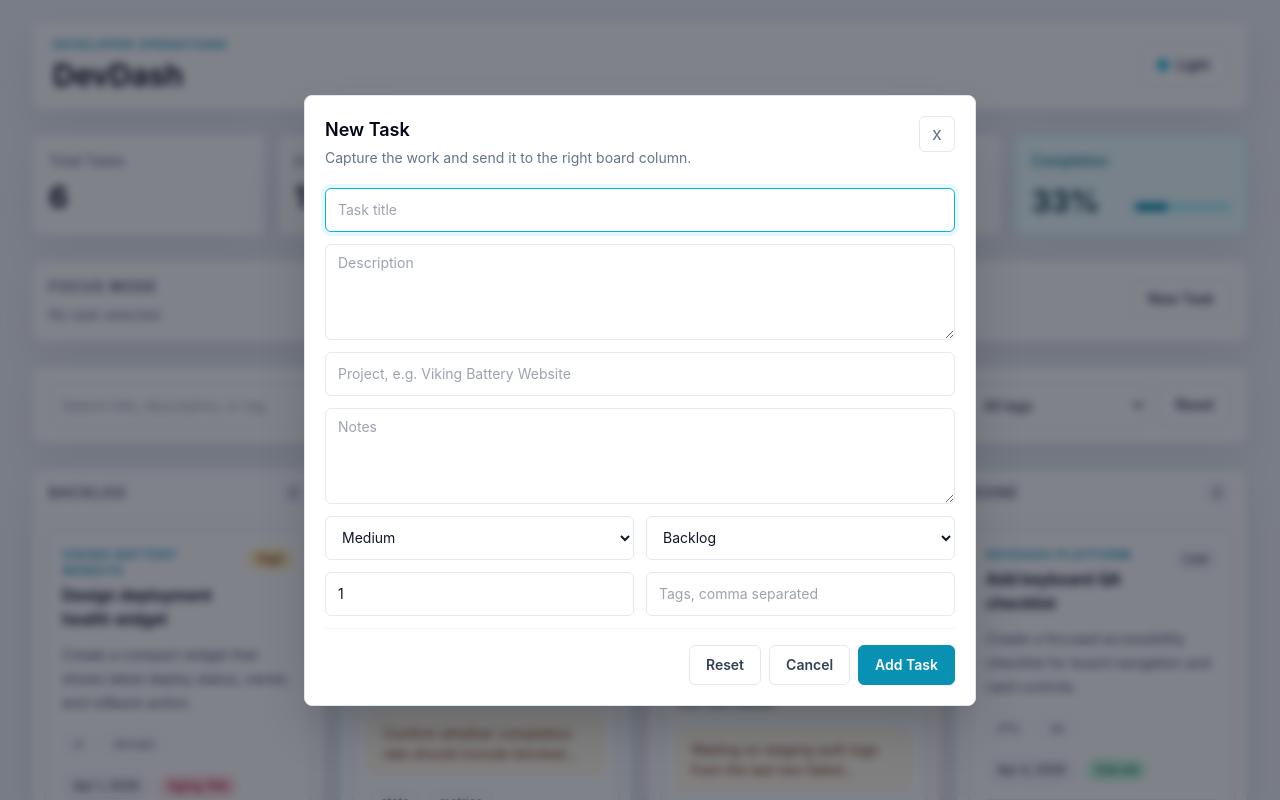
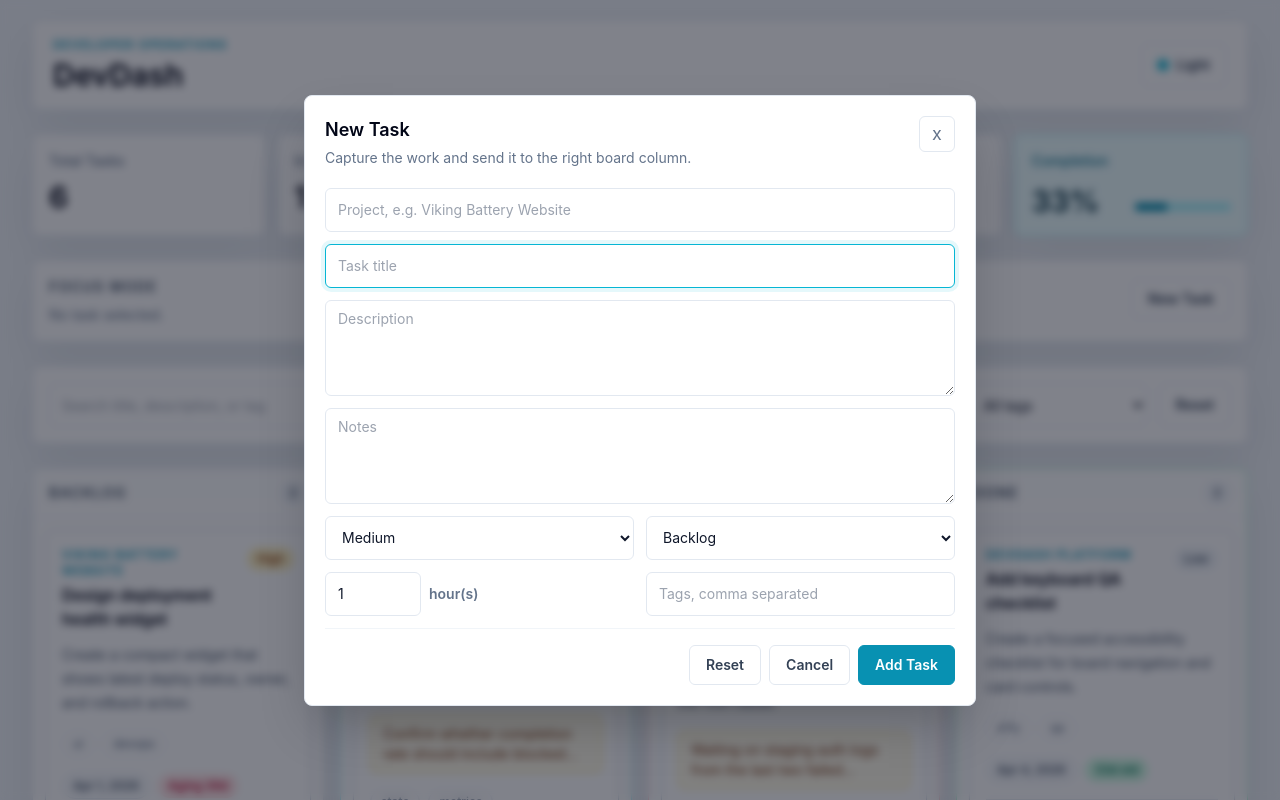
Before and after one commit to error411/DevDash, a React (Vite) app: page / in a window 1280 px wide. Both pictures are taken after a click on the button "New Task". Shown: the top 800 px of the page. Built offline with nearby package versions, Linux system fonts and the light colour scheme.

Commit message:
cleaned up add task modal

```diff
--- a/src/components/tasks/NewTaskForm.tsx
+++ b/src/components/tasks/NewTaskForm.tsx
@@ -147,6 +147,14 @@ export const NewTaskForm = () => {
             <form className="mt-5 grid gap-3 md:grid-cols-2" onSubmit={handleSubmit}>
               <input
                 className="field md:col-span-2"
+                value={form.project}
+                onChange={(event) => updateForm('project', event.target.value)}
+                placeholder="Project, e.g. Viking Battery Website"
+                aria-label="Project"
+              />
+
+              <input
+                className="field md:col-span-2"
                 value={form.title}
                 onChange={(event) => updateForm('title', event.target.value)}
                 placeholder="Task title"
@@ -161,14 +169,6 @@ export const NewTaskForm = () => {
                 onChange={(event) => updateForm('description', event.target.value)}
                 placeholder="Description"
                 aria-label="Task description"
-              />
-
-              <input
-                className="field md:col-span-2"
-                value={form.project}
-                onChange={(event) => updateForm('project', event.target.value)}
-                placeholder="Project, e.g. Viking Battery Website"
-                aria-label="Project"
               />
 
               <textarea
@@ -205,17 +205,22 @@ export const NewTaskForm = () => {
                 ))}
               </select>
 
+              <div className="flex items-center gap-2">
                 <input
-                className="field"
+                  className="field w-24"
                   type="number"
                   min="0.25"
                   step="0.25"
                   value={form.estimatedHours}
                   onChange={(event) => updateForm('estimatedHours', event.target.value)}
-                placeholder="Estimated hours"
+                  placeholder="1"
                   aria-label="Estimated hours"
                   required
                 />
+                <span className="text-sm font-semibold text-slate-500 dark:text-slate-400">
+                  hour(s)
+                </span>
+              </div>
 
               <input
                 className="field"
```
Lines whose indentation alone changed are shown as unchanged.
